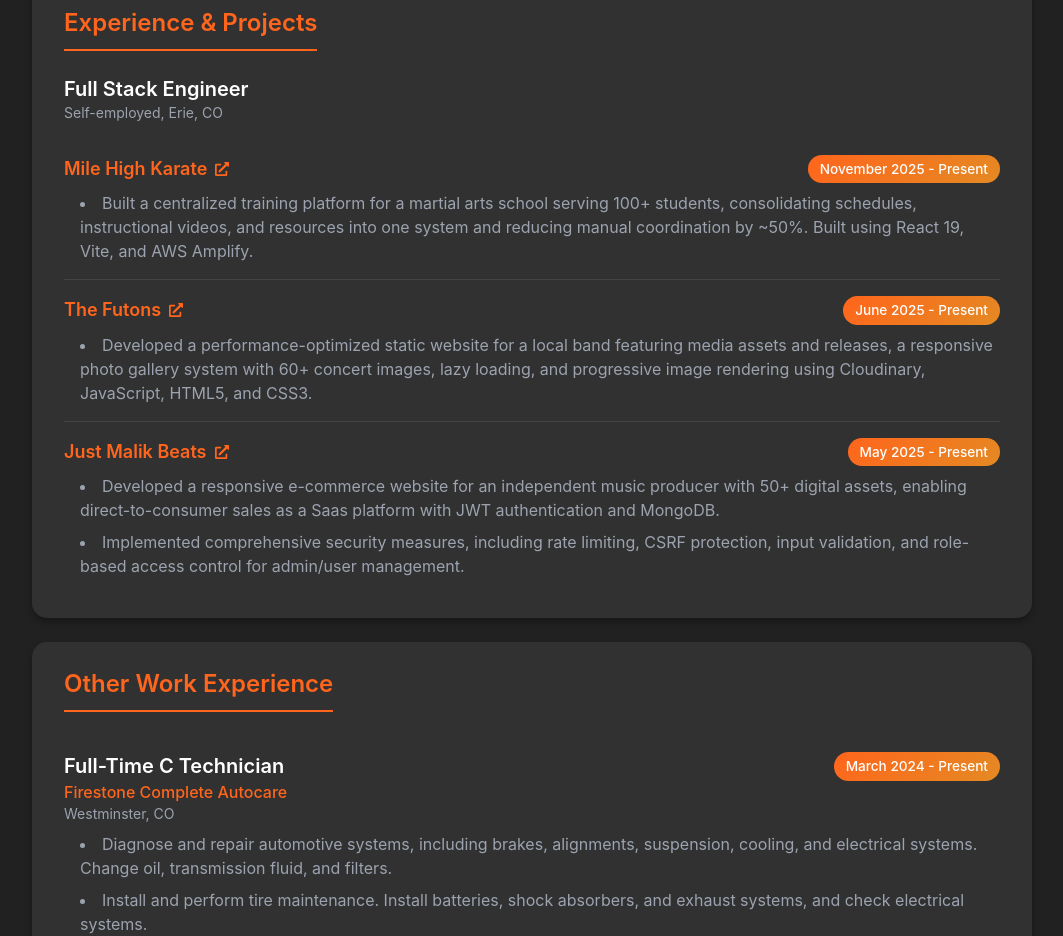
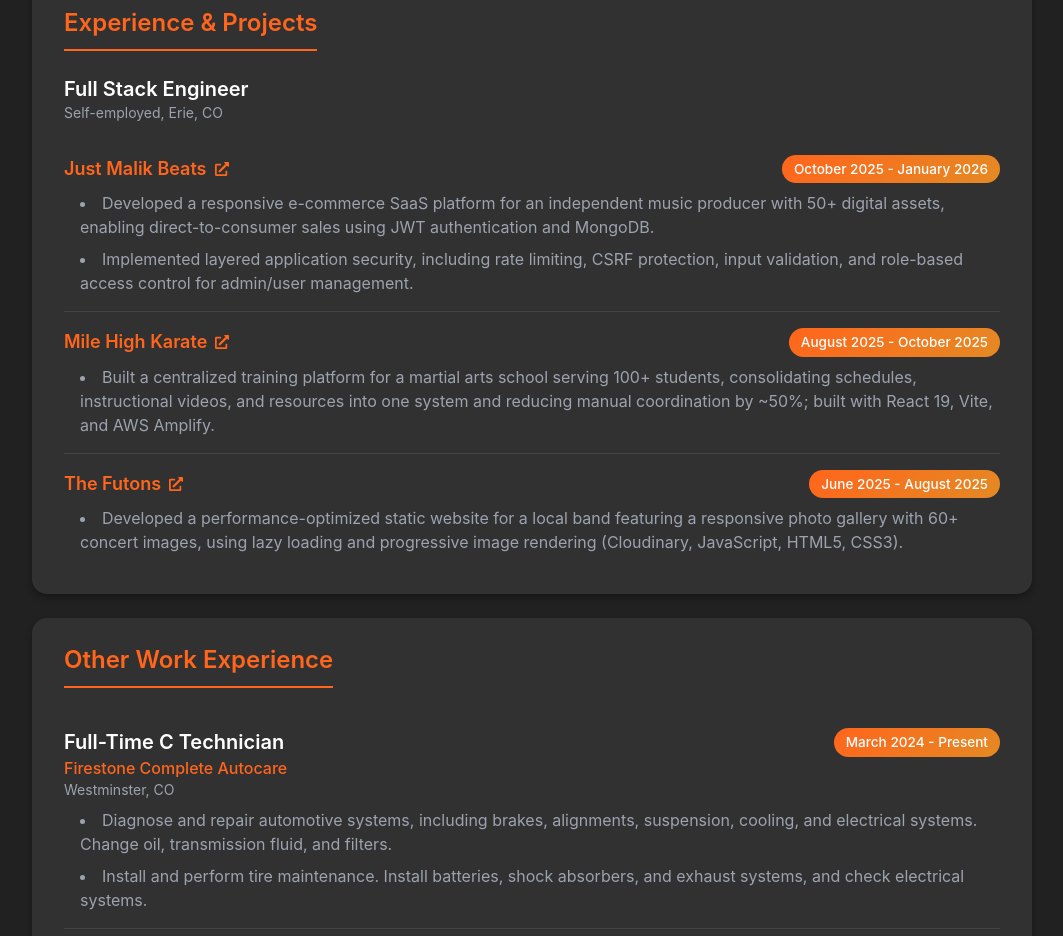
Before and after one commit to ZacksBroDev/Zacks-Portfolio, a React (Create React App) app: page /resume in a window 1280 px wide. Shown: the part 1140-2076 px from the top of the page, without its empty margins (108-1171 px from the left). Built offline with nearby package versions, Linux system fonts and the light colour scheme.

Commit message:
Resume update

```diff
--- a/src/pages/Resume/index.js
+++ b/src/pages/Resume/index.js
@@ -142,6 +142,38 @@ const Resume = () => {
               </p>
             </div>
 
+            {/* Just Malik Beats */}
+            <div className="experience-item">
+              <div className="flex flex-col md:flex-row md:justify-between md:items-start mb-2">
+                <div className="flex items-center gap-2">
+                  <h5 className="text-lg font-semibold text-primary">
+                    Just Malik Beats
+                  </h5>
+                  <a
+                    href="https://main.d2l99u51v53uvg.amplifyapp.com"
+                    target="_blank"
+                    rel="noopener noreferrer"
+                    className="text-primary hover:text-white transition-colors"
+                  >
+                    <FaExternalLinkAlt className="text-sm" />
+                  </a>
+                </div>
+                <span className="date-badge">October 2025 - January 2026</span>
+              </div>
+              <ul className="list-disc list-inside text-neutral ml-4 space-y-2">
+                <li>
+                  Developed a responsive e-commerce SaaS platform for an
+                  independent music producer with 50+ digital assets, enabling
+                  direct-to-consumer sales using JWT authentication and MongoDB.
+                </li>
+                <li>
+                  Implemented layered application security, including rate
+                  limiting, CSRF protection, input validation, and role-based
+                  access control for admin/user management.
+                </li>
+              </ul>
+            </div>
+
             {/* Mile High Karate */}
             <div className="experience-item">
               <div className="flex flex-col md:flex-row md:justify-between md:items-start mb-2">
@@ -158,14 +190,14 @@ const Resume = () => {
                     <FaExternalLinkAlt className="text-sm" />
                   </a>
                 </div>
-                <span className="date-badge">November 2025 - Present</span>
+                <span className="date-badge">August 2025 - October 2025</span>
               </div>
               <ul className="list-disc list-inside text-neutral ml-4 space-y-2">
                 <li>
                   Built a centralized training platform for a martial arts
                   school serving 100+ students, consolidating schedules,
                   instructional videos, and resources into one system and
-                  reducing manual coordination by ~50%. Built using React 19,
+                  reducing manual coordination by ~50%; built with React 19,
                   Vite, and AWS Amplify.
                 </li>
               </ul>
@@ -187,48 +219,14 @@ const Resume = () => {
                     <FaExternalLinkAlt className="text-sm" />
                   </a>
                 </div>
-                <span className="date-badge">June 2025 - Present</span>
+                <span className="date-badge">June 2025 - August 2025</span>
               </div>
               <ul className="list-disc list-inside text-neutral ml-4 space-y-2">
                 <li>
                   Developed a performance-optimized static website for a local
-                  band featuring media assets and releases, a responsive photo
-                  gallery system with 60+ concert images, lazy loading, and
-                  progressive image rendering using Cloudinary, JavaScript,
-                  HTML5, and CSS3.
-                </li>
-              </ul>
-            </div>
-
-            {/* Just Malik Beats */}
-            <div className="experience-item">
-              <div className="flex flex-col md:flex-row md:justify-between md:items-start mb-2">
-                <div className="flex items-center gap-2">
-                  <h5 className="text-lg font-semibold text-primary">
-                    Just Malik Beats
-                  </h5>
-                  <a
-                    href="https://main.d2l99u51v53uvg.amplifyapp.com"
-                    target="_blank"
-                    rel="noopener noreferrer"
-                    className="text-primary hover:text-white transition-colors"
-                  >
-                    <FaExternalLinkAlt className="text-sm" />
-                  </a>
-                </div>
-                <span className="date-badge">May 2025 - Present</span>
-              </div>
-              <ul className="list-disc list-inside text-neutral ml-4 space-y-2">
-                <li>
-                  Developed a responsive e-commerce website for an independent
-                  music producer with 50+ digital assets, enabling
-                  direct-to-consumer sales as a Saas platform with JWT
-                  authentication and MongoDB.
-                </li>
-                <li>
-                  Implemented comprehensive security measures, including rate
-                  limiting, CSRF protection, input validation, and role-based
-                  access control for admin/user management.
+                  band featuring a responsive photo gallery with 60+ concert
+                  images, using lazy loading and progressive image rendering
+                  (Cloudinary, JavaScript, HTML5, CSS3).
                 </li>
               </ul>
             </div>
```
